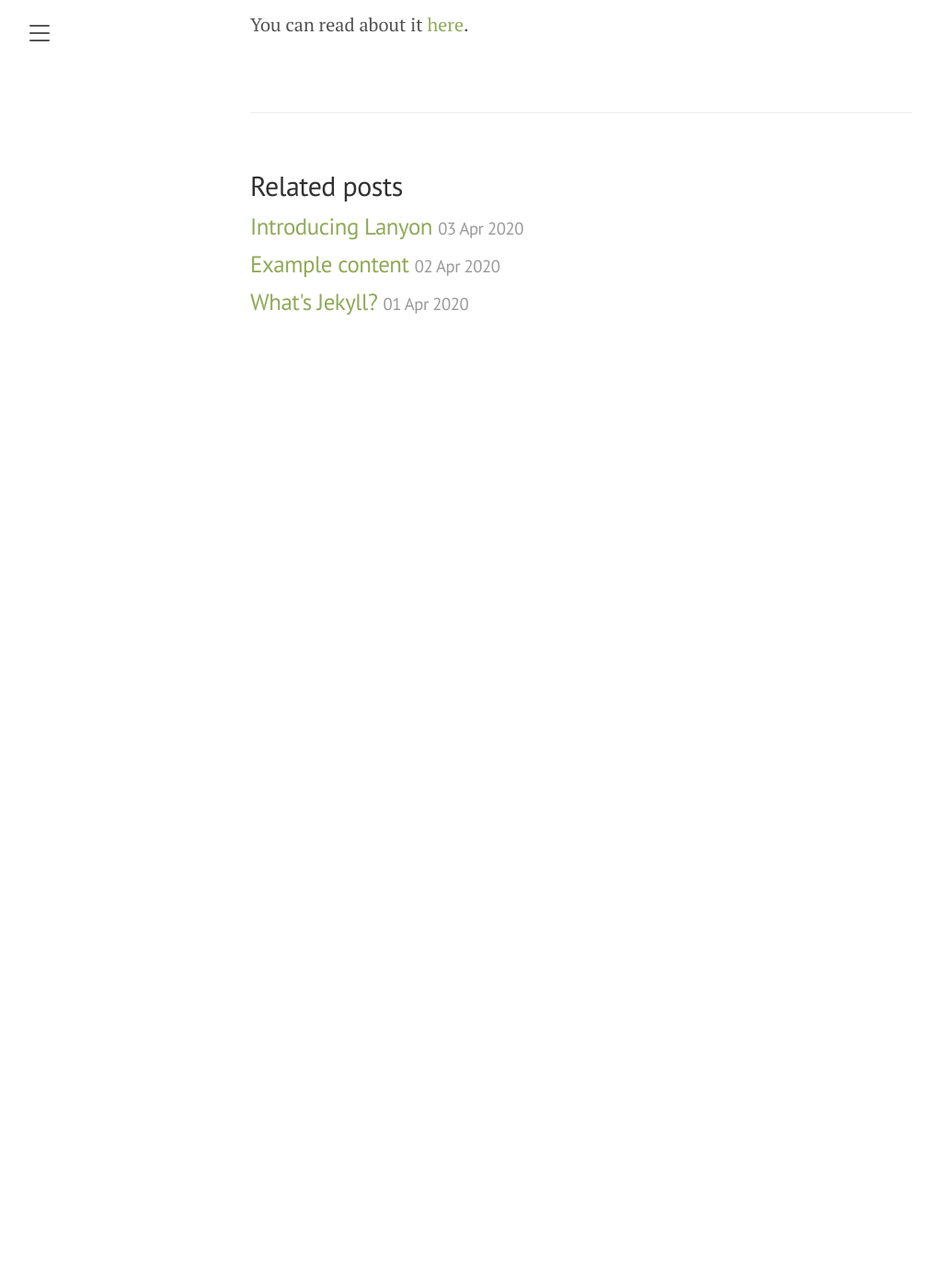
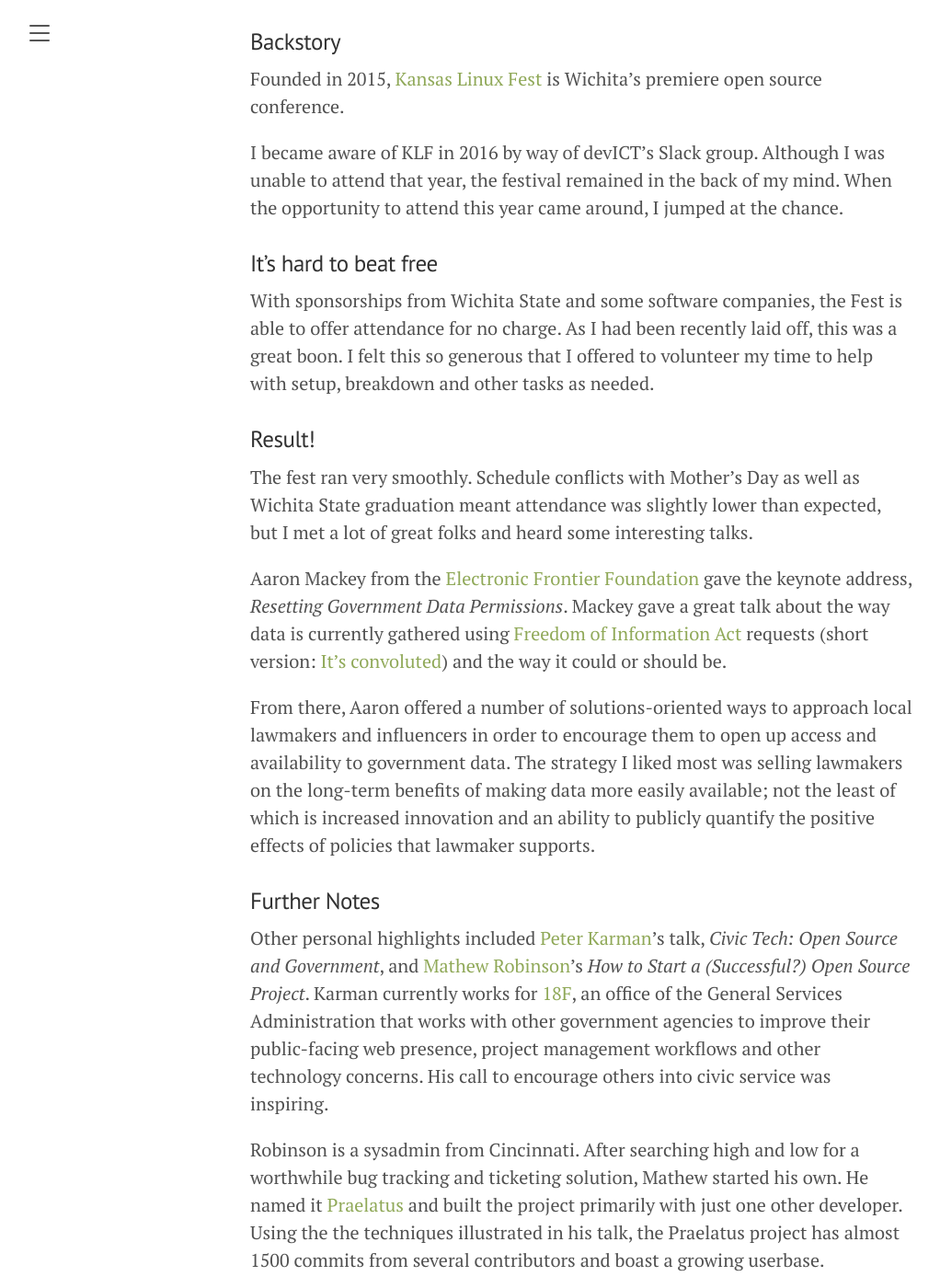
Before and after one commit to jmmoore/jmmoore.github.io, a Jekyll site: the page built from _posts/2017-05-24-Kansas-Linux-Fest.md, in a window 1280 px wide and 1400 px high, scrolled down 270 px. Shown: the whole window at 92% size, without its empty margins (8-1030 px from the left). Built offline with Jekyll 4.4.1, drawn with Linux system fonts in a browser that asks for light colours; before the commit the page ends 900 px from its top, so only the background shows below that; some of the changed text lies outside the part shown.

Commit message:
Updated KLF post

```diff
--- a/_posts/2017-05-24-Kansas-Linux-Fest.md
+++ b/_posts/2017-05-24-Kansas-Linux-Fest.md
@@ -5,6 +5,36 @@ description: "KLF 2017 Overview"
 categories: ["life"]
 tags: ["blog", "linux", "conference", "foss"]
 ---
-I wrote about the [Kansas Linux Fest](http://kansaslinuxfest.org/) and my experience volunteering with them.
 
-You can read about it [here](/projects/kansas-linux-fest/).
+## Kansas Linux Fest (2017-present)
+
+### Backstory
+
+Founded in 2015, [Kansas Linux Fest](http://kansaslinuxfest.org/) is Wichita's premiere open source conference.
+
+I became aware of KLF in 2016 by way of devICT's Slack group. Although I was unable to attend that year, the festival remained in the back of my mind. When the opportunity to attend this year came around, I jumped at the chance.
+
+### It's hard to beat free
+
+With sponsorships from Wichita State and some software companies, the Fest is able to offer attendance for no charge. As I had been recently laid off, this was a great boon. I felt this so generous that I offered to volunteer my time to help with setup, breakdown and other tasks as needed.
+
+### Result!
+
+The fest ran very smoothly. Schedule conflicts with Mother's Day as well as Wichita State graduation meant attendance was slightly lower than expected, but I met a lot of great folks and heard some interesting talks.
+
+Aaron Mackey from the [Electronic Frontier Foundation](https://www.eff.org) gave the keynote address, _Resetting Government Data Permissions_. Mackey gave a great talk about the way data is currently gathered using [Freedom of Information Act](https://www.foia.gov/) requests (short version: [It's convoluted](/assets/img/foia_flowchart.jpg)) and the way it could or should be.
+
+From there, Aaron offered a number of solutions-oriented ways to approach local lawmakers and influencers in order to encourage them to open up access and availability to government data. The strategy I liked most was selling lawmakers on the long-term benefits of making data more easily available; not the least of which is increased innovation and an ability to publicly quantify the positive effects of policies that lawmaker supports.
+
+
+### Further Notes
+
+Other personal highlights included [Peter Karman](https://peknet.com/)'s talk, _Civic Tech: Open Source and Government_, and [Mathew Robinson](https://github.com/chasinglogic)'s _How to Start a (Successful?) Open Source Project_. Karman currently works for [18F](https://18f.gsa.gov/), an office of the General Services Administration that works with other government agencies to improve their public-facing web presence, project management workflows and other technology concerns. His call to encourage others into civic service was inspiring.
+
+Robinson is a sysadmin from Cincinnati. After searching high and low for a worthwhile bug tracking and ticketing solution, Mathew started his own. He named it [Praelatus](https://github.com/praelatus/praelatus) and built the project primarily with just one other developer. Using the the techniques illustrated in his talk, the Praelatus project has almost 1500 commits from several contributors and boast a growing userbase.
+
+Robinson's talk centered around how to grow an open source project past the 'weekend hackathon' stage that the vast majority of programming projects stall out in. Focusing on What, Why, and For Whom as the primary questions, Mathew covered how to find people to help, best practices for managing the project and its contributors, and how to promote the project to your friends, peers, and family.
+
+### Going Forward
+
+Overall I enjoyed my time at Kansas Linux Fest. Working with the other volunteers and committee members was fun and rewarding. I have great hopes that the fest will continue to grow year over year. I wish to work more closely with the organizing committee to expand the conference's social media presence, keeping KLF in the Wichita tech scene's collective conscience.
```
